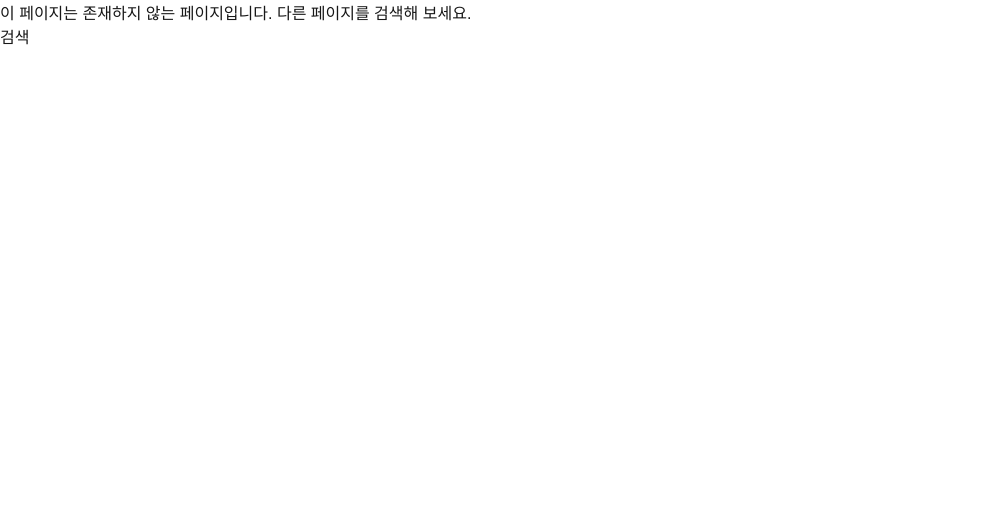
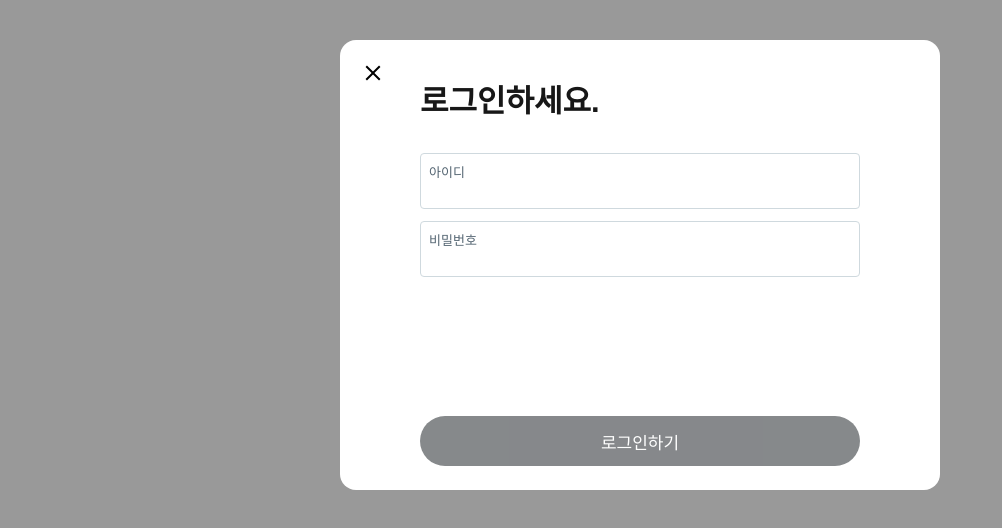
Before and after one commit to kimywann/next-study, a Next.js app: page /i/flow/login in a window 1280 px wide. Before the commit this address had no page. Shown: the top 528 px of the page, without its empty margins (0-1002 px from the left). Built offline with nearby package versions, Linux system fonts and the light colour scheme.

Commit message:
refactor: 로그인 모달 컴포넌트 공통 폴더로 이동
- 로그인/회원가입 페이지에서 공통으로 사용되는 LoginModal 컴포넌트를 _component 폴더로 이동
- 컴포넌트 재사용성 향상을 위한 구조 개선

```diff
--- /dev/null
+++ b/src/app/(beforeLogin)/_component/LoginModal.tsx
@@ -0,0 +1,75 @@
+"use client";
+
+import style from "@/app/(beforeLogin)/_component/login.module.css";
+import { useState } from "react";
+
+export default function LoginModal() {
+  const [id, setId] = useState();
+  const [password, setPassword] = useState();
+  const [message, setMessage] = useState();
+
+  const onSubmit = () => {};
+  const onClickClose = () => {};
+
+  const onChangeId = () => {};
+
+  const onChangePassword = () => {};
+
+  return (
+    <div className={style.modalBackground}>
+      <div className={style.modal}>
+        <div className={style.modalHeader}>
+          <button className={style.closeButton} onClick={onClickClose}>
+            <svg
+              width={24}
+              viewBox="0 0 24 24"
+              aria-hidden="true"
+              className="r-18jsvk2 r-4qtqp9 r-yyyyoo r-z80fyv r-dnmrzs r-bnwqim r-1plcrui r-lrvibr r-19wmn03"
+            >
+              <g>
+                <path d="M10.59 12L4.54 5.96l1.42-1.42L12 10.59l6.04-6.05 1.42 1.42L13.41 12l6.05 6.04-1.42 1.42L12 13.41l-6.04 6.05-1.42-1.42L10.59 12z"></path>
+              </g>
+            </svg>
+          </button>
+          <div>로그인하세요.</div>
+        </div>
+        <form onSubmit={onSubmit}>
+          <div className={style.modalBody}>
+            <div className={style.inputDiv}>
+              <label className={style.inputLabel} htmlFor="id">
+                아이디
+              </label>
+              <input
+                id="id"
+                className={style.input}
+                value={id}
+                onChange={onChangeId}
+                type="text"
+                placeholder=""
+              />
+            </div>
+            <div className={style.inputDiv}>
+              <label className={style.inputLabel} htmlFor="password">
+                비밀번호
+              </label>
+              <input
+                id="password"
+                className={style.input}
+                value={password}
+                onChange={onChangePassword}
+                type="password"
+                placeholder=""
+              />
+            </div>
+          </div>
+          <div className={style.message}>{message}</div>
+          <div className={style.modalFooter}>
+            <button className={style.actionButton} disabled={!id && !password}>
+              로그인하기
+            </button>
+          </div>
+        </form>
+      </div>
+    </div>
+  );
+}
--- /dev/null
+++ b/src/app/(beforeLogin)/_component/login.module.css
@@ -0,0 +1,111 @@
+.modalBackground {
+  width: 100vw;
+  height: 100%;
+  display: flex;
+  justify-content: center;
+  position: absolute;
+  background-color: rgba(0, 0, 0, 0.4);
+  top: 0;
+  left: 0;
+  right: 0;
+  bottom: 0;
+}
+
+.modal {
+  background: #ffffff;
+  position: relative;
+  top: 5%;
+  max-width: 80vw;
+  min-width: 600px;
+  border-radius: 16px;
+  display: flex;
+  flex-direction: column;
+  height: 450px;
+}
+
+.modalHeader {
+  padding: 36px 80px 20px;
+  font-size: 31px;
+  font-weight: bold;
+}
+
+.modal form {
+  display: flex;
+  flex-direction: column;
+  flex: 1;
+}
+
+.modalBody {
+  flex: 1;
+  padding: 0 80px;
+}
+
+.inputDiv {
+  display: flex;
+  flex-direction: column;
+  height: 56px;
+  position: relative;
+  margin: 12px 0;
+}
+.inputLabel {
+  width: 100%;
+  display: inline-block;
+  position: absolute;
+  top: 0;
+  border: 1px solid rgb(207, 217, 222);
+  border-radius: 4px;
+  font-size: 13px;
+  height: 56px;
+  padding: 8px 8px 0;
+  color: rgb(83, 100, 113);
+}
+.inputLabel:focus-within {
+  color: red;
+}
+.input {
+  width: 100%;
+  border: none;
+  font-size: 17px;
+  margin-top: 16px;
+  padding: 12px 8px 8px;
+  outline: none;
+}
+
+.modalFooter {
+  padding: 24px 80px;
+}
+
+.actionButton {
+  width: 100%;
+  height: 50px;
+  border-radius: 25px;
+  background-color: rgb(15, 20, 25);
+  color: white;
+  font-size: 17px;
+  cursor: pointer;
+  border: none;
+}
+.actionButton:disabled {
+  opacity: 0.5;
+}
+.actionButton:hover {
+  background-color: rgb(39, 44, 48);
+}
+
+.closeButton {
+  width: 34px;
+  height: 34px;
+  border-radius: 17px;
+  border: none;
+  cursor: pointer;
+  background-color: #fff;
+  position: absolute;
+  left: 16px;
+  top: 16px;
+  display: flex;
+  align-items: center;
+  justify-content: center;
+}
+.closeButton:hover {
+  background-color: rgba(15, 20, 25, 0.1);
+}
--- /dev/null
+++ b/src/app/(beforeLogin)/i/flow/login/page.tsx
@@ -0,0 +1,5 @@
+import LoginModal from "@/app/(beforeLogin)/_component/LoginModal";
+
+export default function Page() {
+  return <LoginModal />;
+}
--- /dev/null
+++ b/src/app/(beforeLogin)/i/flow/signup/page.tsx
@@ -0,0 +1,3 @@
+export default function Home() {
+  return <main>회원가입 모달</main>;
+}
```
